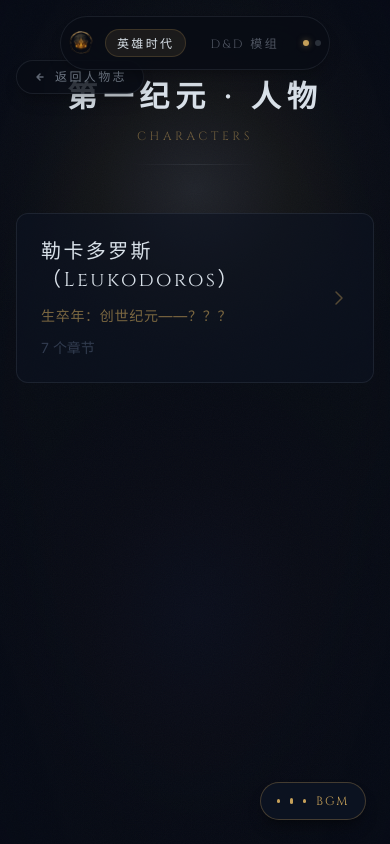
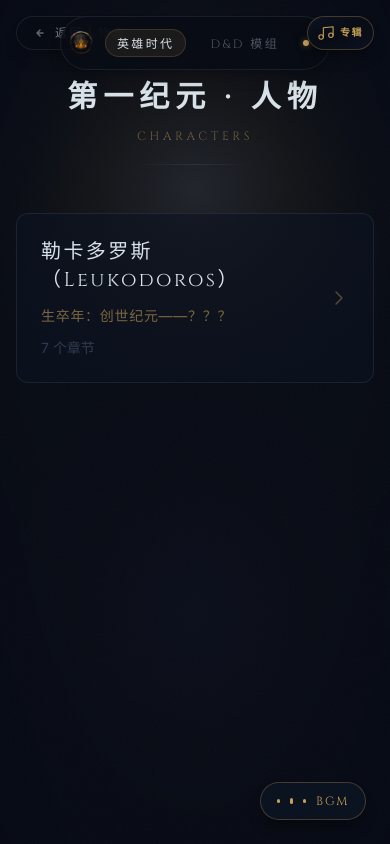
Before and after one commit to ryougidaze/Covenant_The_Heroic_Era, a Next.js app: page /intro/characters/first-era in a window 390 px wide. Built offline with nearby package versions, Linux system fonts and the light colour scheme.

Commit message:
fix: move BreadcrumbNav to top-left corner, add album button to Navigation
- Move BreadcrumbNav position from top-14 to top-0 (top-left corner)
- Add "圣约专辑" button in Navigation header (top-right)
- Button links to NetEase Music album page

```diff
--- a/components/BreadcrumbNav.tsx
+++ b/components/BreadcrumbNav.tsx
@@ -9,7 +9,7 @@ interface BreadcrumbNavProps {
 
 export default function BreadcrumbNav({ href, label }: BreadcrumbNavProps) {
   return (
-    <div className="fixed left-0 right-0 top-14 z-40 px-4 pt-1 md:top-16 md:px-6 md:pt-2">
+    <div className="fixed left-0 top-0 z-40 px-4 pt-4 md:px-6 md:pt-6">
       <Link
         href={href}
         className="inline-flex items-center gap-2 rounded-full border border-covenant-silver/10 bg-covenant-void/80 px-4 py-2 text-sm shadow-lg shadow-black/20 backdrop-blur-xl transition-all hover:border-covenant-gold/25 hover:bg-covenant-void/90"
--- a/components/Navigation.tsx
+++ b/components/Navigation.tsx
@@ -69,6 +69,43 @@ export default function Navigation() {
           <span className={`h-1.5 w-1.5 rounded-full transition-all duration-500 ${activeSection === "rules" ? "bg-covenant-gold shadow-[0_0_6px_rgba(197,160,89,0.5)]" : "bg-covenant-silver/20"}`} />
         </div>
       </div>
+
+      {/* Album button — absolutely positioned on the right */}
+      <a
+        href="https://music.163.com/album?id=375496268&uct2=U2FsdGVkX1/MEhv2WLsQlKsuPkKRZHDL6We5kjShDlo="
+        target="_blank"
+        rel="noopener noreferrer"
+        className="pointer-events-auto absolute right-4 top-4 group hidden md:block"
+        title="圣约专辑"
+      >
+        <span className="inline-flex items-center gap-2 rounded-full border border-covenant-gold/30 bg-gradient-to-br from-covenant-abyss/95 via-covenant-void/95 to-covenant-abyss/95 px-4 py-2.5 shadow-lg shadow-black/30 backdrop-blur-xl transition-all duration-500 hover:border-covenant-gold/50 hover:shadow-[0_0_24px_rgba(197,160,89,0.2)] hover:scale-105">
+          <svg width="18" height="18" viewBox="0 0 18 18" fill="none" className="shrink-0 text-covenant-gold transition-colors duration-500 group-hover:text-covenant-gold-light">
+            <path d="M6 13.5C6 14.8807 4.88071 16 3.5 16C2.11929 16 1 14.8807 1 13.5C1 12.1193 2.11929 11 3.5 11C4.88071 11 6 12.1193 6 13.5Z" stroke="currentColor" strokeWidth="1.2"/>
+            <path d="M17 11.5C17 12.8807 15.8807 14 14.5 14C13.1193 14 12 12.8807 12 11.5C12 10.1193 13.1193 9 14.5 9C15.8807 9 17 10.1193 17 11.5Z" stroke="currentColor" strokeWidth="1.2"/>
+            <path d="M6 13.5V3L17 2V11.5" stroke="currentColor" strokeWidth="1.2" strokeLinecap="round" strokeLinejoin="round"/>
+            <path d="M7.5 5.5L15 4.5" stroke="currentColor" strokeWidth="0.8" strokeLinecap="round" opacity="0.4"/>
+          </svg>
+          <span className="font-heading text-xs font-bold tracking-[0.2em] text-covenant-gold transition-colors duration-500 group-hover:text-covenant-gold-light">圣约专辑</span>
+        </span>
+      </a>
+
+      {/* Mobile album button */}
+      <a
+        href="https://music.163.com/album?id=375496268&uct2=U2FsdGVkX1/MEhv2WLsQlKsuPkKRZHDL6We5kjShDlo="
+        target="_blank"
+        rel="noopener noreferrer"
+        className="pointer-events-auto absolute right-4 top-4 md:hidden"
+        title="圣约专辑"
+      >
+        <span className="inline-flex items-center gap-1.5 rounded-full border border-covenant-gold/30 bg-gradient-to-br from-covenant-abyss/95 via-covenant-void/95 to-covenant-abyss/95 px-2.5 py-2 shadow-lg shadow-black/30 backdrop-blur-xl">
+          <svg width="16" height="16" viewBox="0 0 18 18" fill="none" className="shrink-0 text-covenant-gold">
+            <path d="M6 13.5C6 14.8807 4.88071 16 3.5 16C2.11929 16 1 14.8807 1 13.5C1 12.1193 2.11929 11 3.5 11C4.88071 11 6 12.1193 6 13.5Z" stroke="currentColor" strokeWidth="1.2"/>
+            <path d="M17 11.5C17 12.8807 15.8807 14 14.5 14C13.1193 14 12 12.8807 12 11.5C12 10.1193 13.1193 9 14.5 9C15.8807 9 17 10.1193 17 11.5Z" stroke="currentColor" strokeWidth="1.2"/>
+            <path d="M6 13.5V3L17 2V11.5" stroke="currentColor" strokeWidth="1.2" strokeLinecap="round" strokeLinejoin="round"/>
+          </svg>
+          <span className="font-heading text-[10px] font-bold tracking-[0.15em] text-covenant-gold">专辑</span>
+        </span>
+      </a>
     </nav>
   );
 }
```
